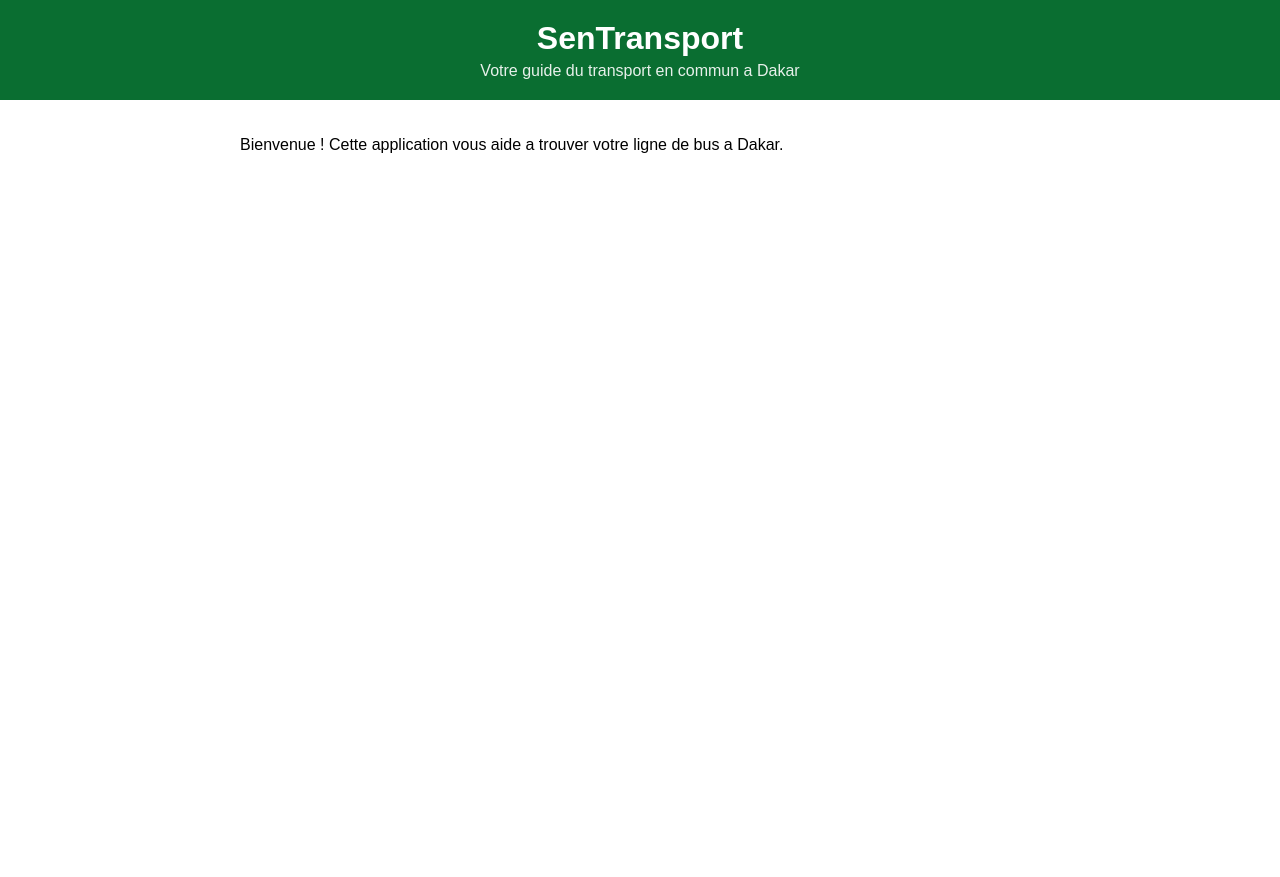
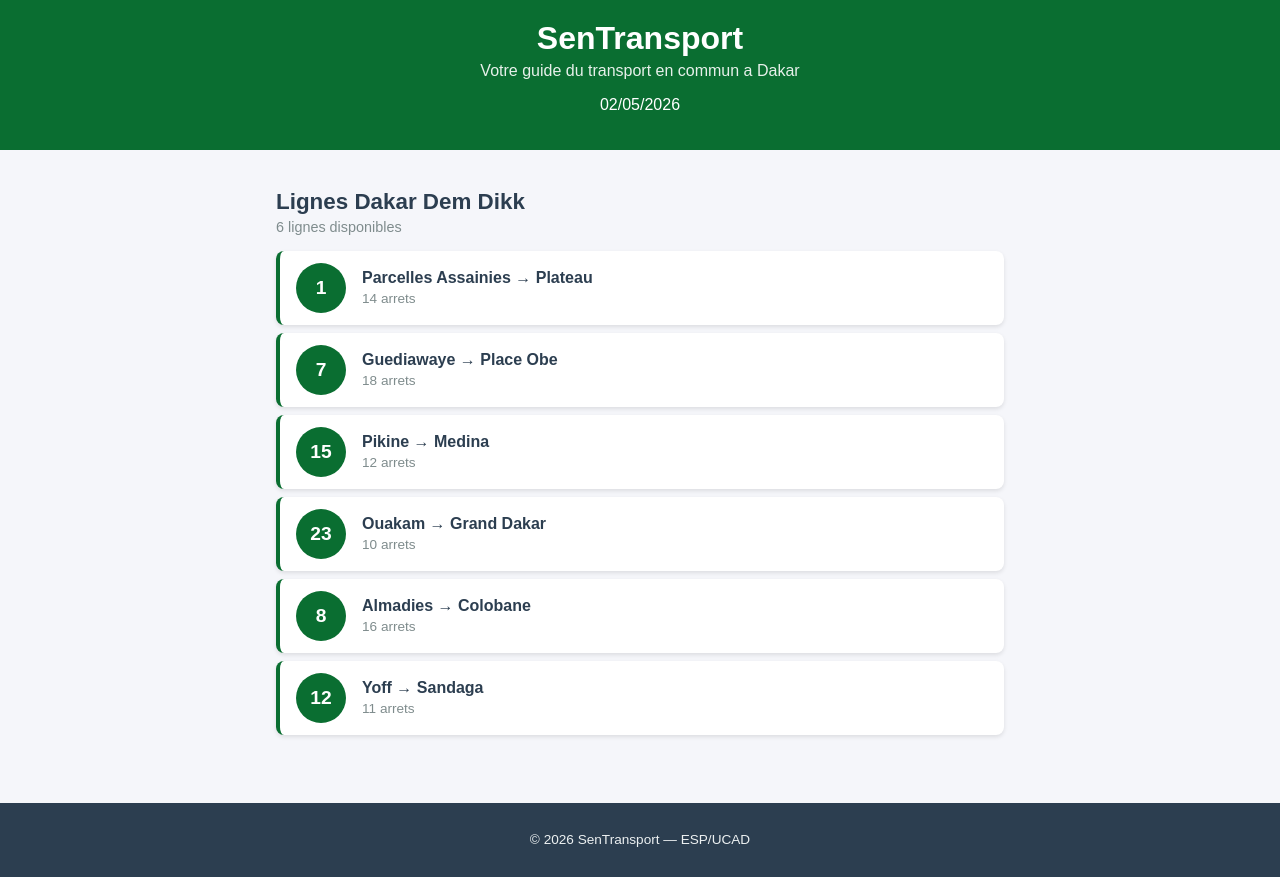
Before and after one commit to emmanuelndione/sentransport, a React (Create React App) app: page / in a window 1280 px wide. Before the commit the page ends 800 px from the top, so only its background shows below. Built offline with nearby package versions, Linux system fonts and the light colour scheme.

Commit message:
Lab 2 : composants statiques LigneBus et ListeLignes

```diff
--- a/src/App.css
+++ b/src/App.css
@@ -1,10 +1,22 @@
 .App {
   font-family: Arial, sans-serif;
   min-height: 100vh;
+  background-color: #f5f6fa;
+  display: flex;
+  flex-direction: column;
 }
 
 .contenu {
   padding: 20px;
   max-width: 800px;
   margin: 0 auto;
+  width: 100%;
+  box-sizing: border-box;
+  flex: 1;
 }
+
+@media (max-width: 600px) {
+  .contenu {
+    padding: 12px;
+  }
+}
--- a/src/App.js
+++ b/src/App.js
@@ -1,14 +1,25 @@
 import './App.css';
 import Header from './Header';
+import ListeLignes from './ListeLignes';
+import Footer from './Footer';
 
 function App() {
+  const lignes = [
+    { id: 1, numero: "1", depart: "Parcelles Assainies", arrivee: "Plateau", arrets: 14 },
+    { id: 2, numero: "7", depart: "Guediawaye", arrivee: "Place Obe", arrets: 18 },
+    { id: 3, numero: "15", depart: "Pikine", arrivee: "Medina", arrets: 12 },
+    { id: 4, numero: "23", depart: "Ouakam", arrivee: "Grand Dakar", arrets: 10 },
+    { id: 5, numero: "8", depart: "Almadies", arrivee: "Colobane", arrets: 16 },
+    { id: 6, numero: "12", depart: "Yoff", arrivee: "Sandaga", arrets: 11 },
+  ];
+
   return (
     <div className="App">
       <Header />
       <main className="contenu">
-        <p>Bienvenue ! Cette application vous aide a trouver
-        votre ligne de bus a Dakar.</p>
+        <ListeLignes lignes={lignes} />
       </main>
+      <Footer />
     </div>
   );
 }
--- /dev/null
+++ b/src/Footer.css
@@ -0,0 +1,8 @@
+.footer {
+  background-color: #2c3e50;
+  color: #ecf0f1;
+  text-align: center;
+  padding: 16px;
+  margin-top: 40px;
+  font-size: 0.85rem;
+}
--- /dev/null
+++ b/src/Footer.js
@@ -0,0 +1,11 @@
+import './Footer.css';
+
+function Footer() {
+  return (
+    <footer className="footer">
+      <p>&copy; 2026 SenTransport &mdash; ESP/UCAD</p>
+    </footer>
+  );
+}
+
+export default Footer;
--- a/src/Header.js
+++ b/src/Header.js
@@ -1,12 +1,15 @@
 import './Header.css';
 
 function Header() {
+  const date = new Date().toLocaleDateString('fr-FR');
+
   return (
     <header className="header">
       <h1 className="header-titre">SenTransport</h1>
       <p className="header-soustitre">
         Votre guide du transport en commun a Dakar
       </p>
+      <p className="header-date">{date}</p>
     </header>
   );
 }
--- /dev/null
+++ b/src/LigneBus.css
@@ -0,0 +1,49 @@
+.ligne-bus {
+  display: flex;
+  align-items: center;
+  padding: 12px 16px;
+  margin: 8px 0;
+  background-color: #ffffff;
+  border-radius: 8px;
+  border-left: 4px solid #0a6e31;
+  box-shadow: 0 2px 4px rgba(0, 0, 0, 0.1);
+  cursor: pointer;
+  transition: transform 0.2s, box-shadow 0.2s;
+}
+
+.ligne-bus:hover {
+  transform: translateX(4px);
+  box-shadow: 0 4px 8px rgba(0, 0, 0, 0.15);
+}
+
+.ligne-numero {
+  background-color: #0a6e31;
+  color: white;
+  font-weight: bold;
+  font-size: 1.2rem;
+  width: 50px;
+  height: 50px;
+  border-radius: 50%;
+  display: flex;
+  align-items: center;
+  justify-content: center;
+  margin-right: 16px;
+  flex-shrink: 0;
+}
+
+.ligne-info {
+  display: flex;
+  flex-direction: column;
+}
+
+.ligne-trajet {
+  font-size: 1rem;
+  font-weight: 600;
+  color: #2c3e50;
+}
+
+.ligne-arrets {
+  font-size: 0.85rem;
+  color: #7f8c8d;
+  margin-top: 4px;
+}
--- /dev/null
+++ b/src/LigneBus.js
@@ -0,0 +1,17 @@
+import './LigneBus.css';
+
+function LigneBus({ numero, depart, arrivee, arrets }) {
+  return (
+    <div className="ligne-bus">
+      <div className="ligne-numero">{numero}</div>
+      <div className="ligne-info">
+        <span className="ligne-trajet">
+          {depart} &rarr; {arrivee}
+        </span>
+        <span className="ligne-arrets">{arrets} arrets</span>
+      </div>
+    </div>
+  );
+}
+
+export default LigneBus;
--- /dev/null
+++ b/src/ListeLignes.css
@@ -0,0 +1,16 @@
+.liste-lignes {
+  padding: 0 16px;
+}
+
+.liste-titre {
+  color: #2c3e50;
+  font-size: 1.4rem;
+  margin-bottom: 4px;
+}
+
+.liste-description {
+  color: #7f8c8d;
+  font-size: 0.9rem;
+  margin-top: 0;
+  margin-bottom: 16px;
+}
--- /dev/null
+++ b/src/ListeLignes.js
@@ -0,0 +1,24 @@
+import LigneBus from './LigneBus';
+import './ListeLignes.css';
+
+function ListeLignes({ lignes }) {
+  return (
+    <div className="liste-lignes">
+      <h2 className="liste-titre">Lignes Dakar Dem Dikk</h2>
+      <p className="liste-description">
+        {lignes.length} lignes disponibles
+      </p>
+      {lignes.map(ligne => (
+        <LigneBus
+          key={ligne.id}
+          numero={ligne.numero}
+          depart={ligne.depart}
+          arrivee={ligne.arrivee}
+          arrets={ligne.arrets}
+        />
+      ))}
+    </div>
+  );
+}
+
+export default ListeLignes;
```
Also changed, not shown: src/Statistique.css (added, +19 -0 lines), src/Statistique.js (added, +10 -0 lines), 1 other file (tests, documents, lock files or other folders).
